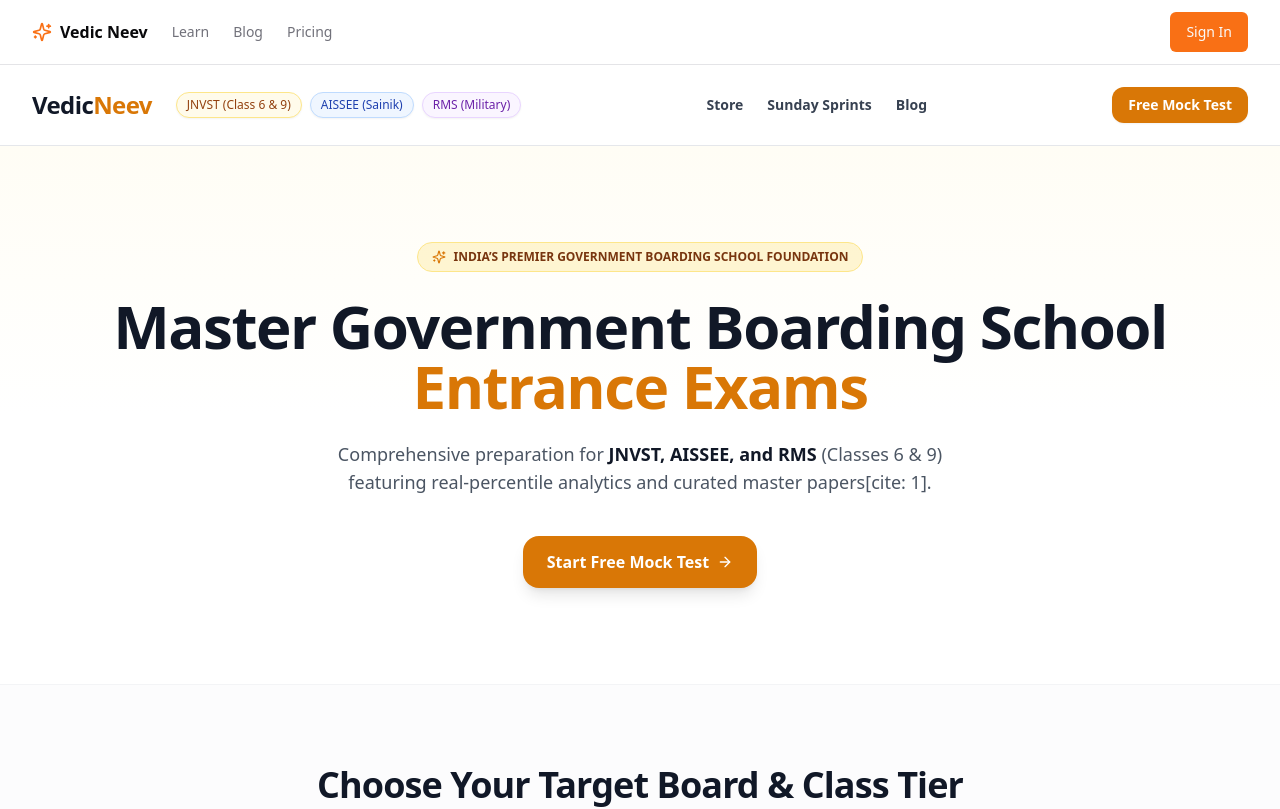
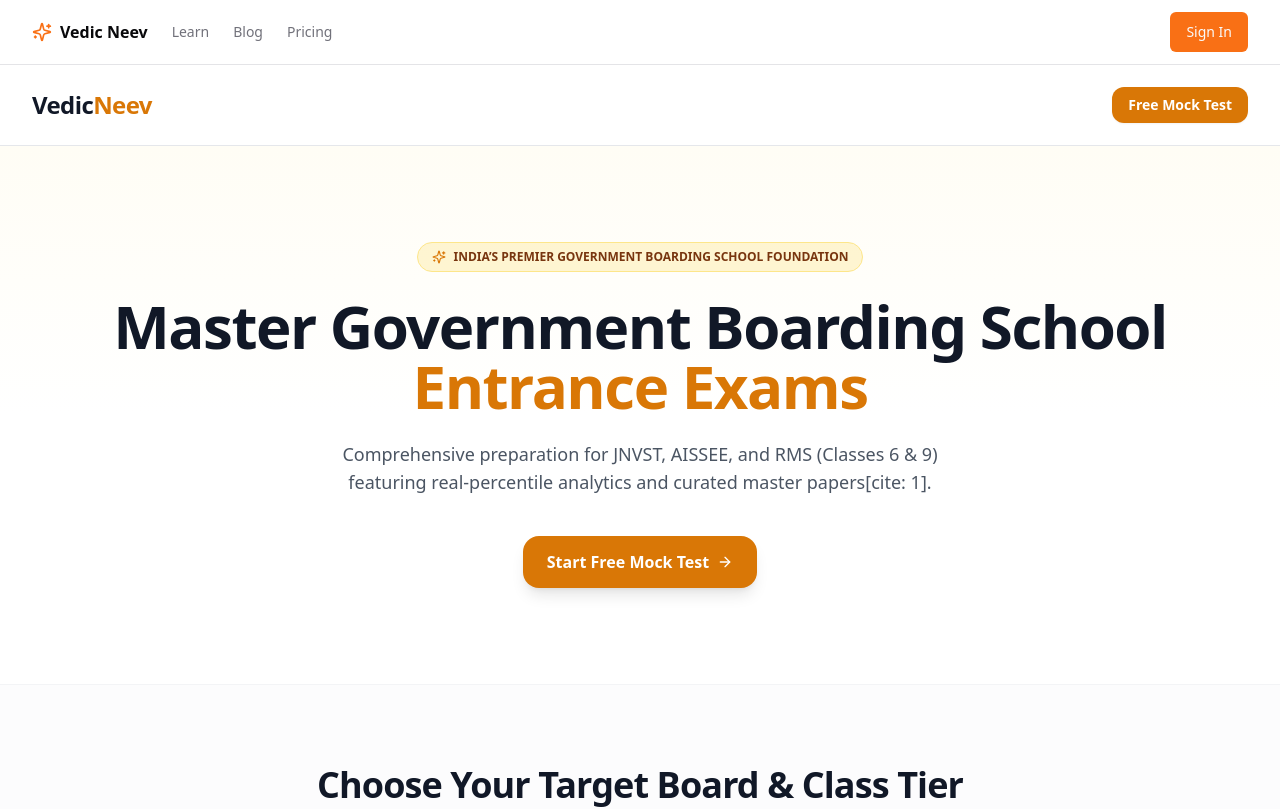
Before and after one commit to pathak32/vedicneev, a Next.js app in the folder apps/web/: page / in a window 1280 px wide. Shown: the top 809 px of the page. Built offline with nearby package versions, Linux system fonts and the light colour scheme; no server answers.

Commit message:
Directly embed updated landing page in apps/web/app/page.tsx

```diff
--- a/apps/web/app/page.tsx
+++ b/apps/web/app/page.tsx
@@ -4,7 +4,6 @@
 export default function Home() {
   return (
     <div className="min-h-screen flex flex-col bg-white text-gray-900">
-      {/* Navbar */}
       <header className="sticky top-0 z-50 w-full border-b border-gray-200 bg-white/95 backdrop-blur">
         <div className="max-w-7xl mx-auto px-4 sm:px-6 lg:px-8 h-20 flex items-center justify-between">
           <div className="flex items-center gap-6">
@@ -13,22 +12,6 @@
                 Vedic<span className="text-amber-600">Neev</span>
               </span>
             </Link>
-            <nav className="hidden xl:flex items-center gap-2 text-xs font-medium text-gray-600">
-              <span className="px-2.5 py-1 rounded-full bg-amber-50 text-amber-800 border border-amber-200 shadow-sm">
-                JNVST (Class 6 & 9)
-              </span>
-              <span className="px-2.5 py-1 rounded-full bg-blue-50 text-blue-800 border border-blue-200 shadow-sm">
-                AISSEE (Sainik)
-              </span>
-              <span className="px-2.5 py-1 rounded-full bg-purple-50 text-purple-800 border border-purple-200 shadow-sm">
-                RMS (Military)
-              </span>
-            </nav>
-          </div>
-          <div className="hidden md:flex items-center gap-6 text-sm font-semibold text-gray-700">
-            <Link href="/store" className="hover:text-amber-600 transition-colors">Store</Link>
-            <Link href="/sprints" className="hover:text-amber-600 transition-colors">Sunday Sprints</Link>
-            <Link href="/blog" className="hover:text-amber-600 transition-colors">Blog</Link>
           </div>
           <div className="flex items-center gap-4">
             <Link href="/sprints" className="inline-flex items-center justify-center px-4 py-2 text-sm font-bold text-white bg-amber-600 rounded-xl shadow-sm hover:bg-amber-700 transition-all">
@@ -38,7 +21,6 @@
         </div>
       </header>
 
-      {/* Hero Section */}
       <main className="flex-grow">
         <section className="relative overflow-hidden bg-gradient-to-b from-amber-50/50 via-white to-white py-16 lg:py-24">
           <div className="max-w-7xl mx-auto px-4 sm:px-6 lg:px-8 text-center max-w-3xl mx-auto space-y-6">
@@ -50,7 +32,7 @@
               Master Government Boarding School <span className="text-amber-600">Entrance Exams</span>
             </h1>
             <p className="text-base sm:text-lg text-gray-600 leading-relaxed max-w-2xl mx-auto">
-              Comprehensive preparation for <strong className="text-gray-900">JNVST, AISSEE, and RMS</strong> (Classes 6 & 9) featuring real-percentile analytics and curated master papers[cite: 1].
+              Comprehensive preparation for JNVST, AISSEE, and RMS (Classes 6 & 9) featuring real-percentile analytics and curated master papers[cite: 1].
             </p>
             <div className="flex flex-col sm:flex-row items-center justify-center gap-4 pt-4">
               <Link href="/sprints" className="w-full sm:w-auto inline-flex items-center justify-center px-6 py-3.5 text-base font-bold text-white bg-amber-600 rounded-2xl shadow-lg hover:bg-amber-700 transition-all gap-2">
@@ -61,7 +43,6 @@
           </div>
         </section>
 
-        {/* Exam Tracks Hub */}
         <section className="py-20 bg-gray-50/50 border-t border-gray-100">
           <div className="max-w-7xl mx-auto px-4 sm:px-6 lg:px-8">
             <div className="text-center max-w-2xl mx-auto space-y-4 mb-16">
@@ -93,7 +74,6 @@
         </section>
       </main>
 
-      {/* Footer */}
       <footer className="bg-gray-900 text-gray-300 border-t border-gray-800 pt-16 pb-12">
         <div className="max-w-7xl mx-auto px-4 sm:px-6 lg:px-8 text-center text-xs text-gray-500">
           <p>© {new Date().getFullYear()} VedicNeev EdTech Private Limited. All rights reserved[cite: 1].</p>
```
